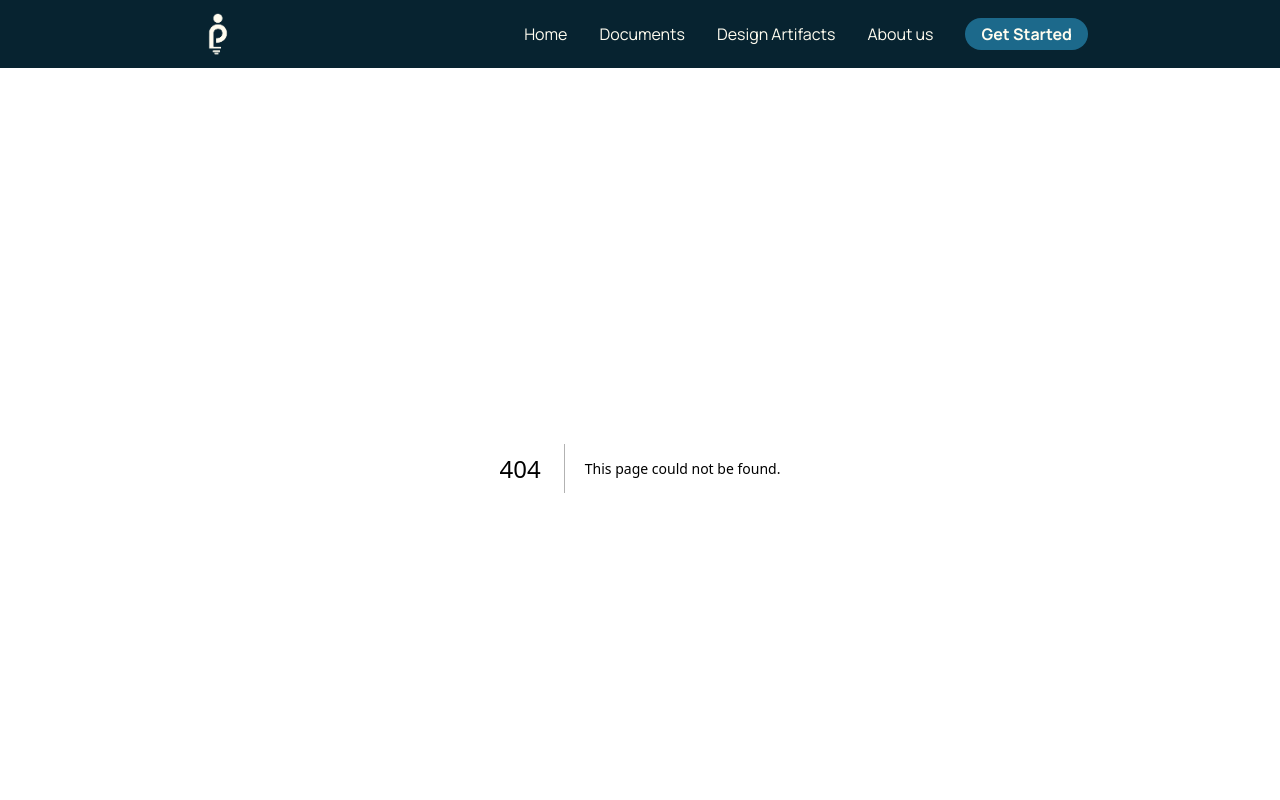
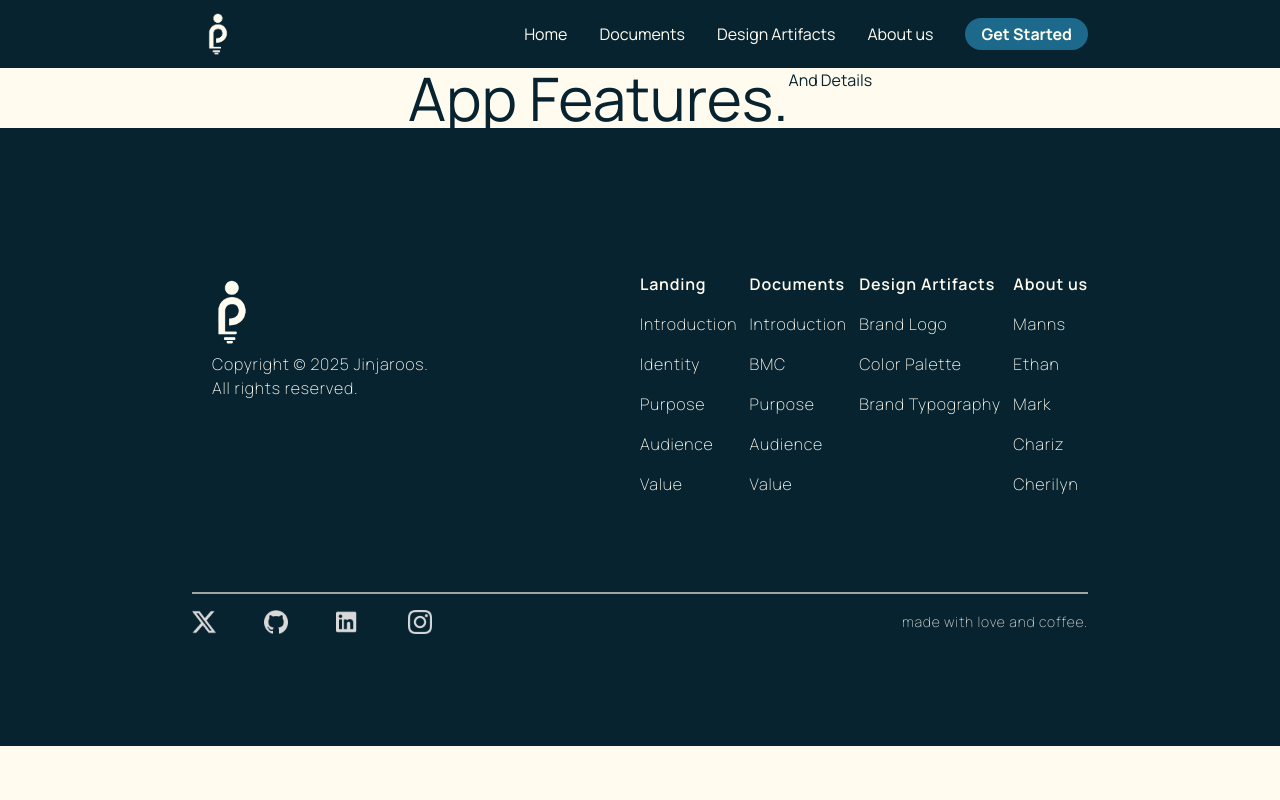
Before and after one commit to Markndrei/HCI-Group-Website, a Next.js app: page /appfeatures in a window 1280 px wide. Before the commit this address had no page. Shown: the top 800 px of the page. Built offline with nearby package versions, Linux system fonts and the light colour scheme.

Commit message:
feat: fixed document routing and added app features page.

```diff
--- /dev/null
+++ b/src/app/appfeatures/page.tsx
@@ -0,0 +1,10 @@
+export default function Features() {
+  return (
+    <div>
+      <div className="flex justify-center">
+        <span className="text-6xl">App Features.</span>
+        <span>And Details</span>
+      </div>
+    </div>
+  );
+}
--- a/src/app/documents/page.tsx
+++ b/src/app/documents/page.tsx
@@ -52,7 +52,7 @@ export default function Documents() {
 
               {/* APP FEATURES DIV */}
               <Link
-                href="/documents-journey"
+                href="/appfeatures"
                 passHref
                 className="w-1/2 text-[1rem] h-[50dvh] bg-[#5C899D] text-left rounded-3xl flex items-center justify-center"
               >
```
